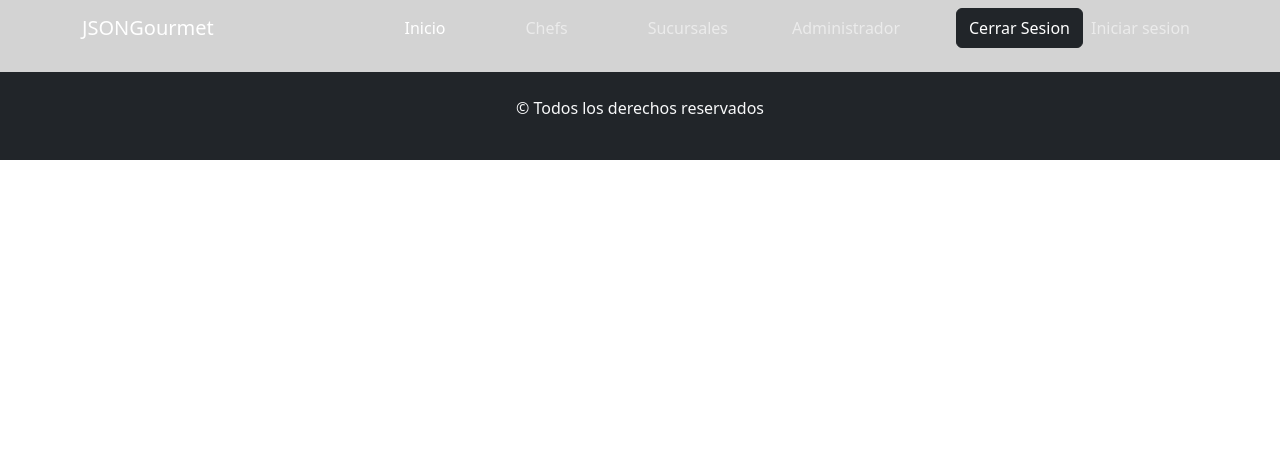
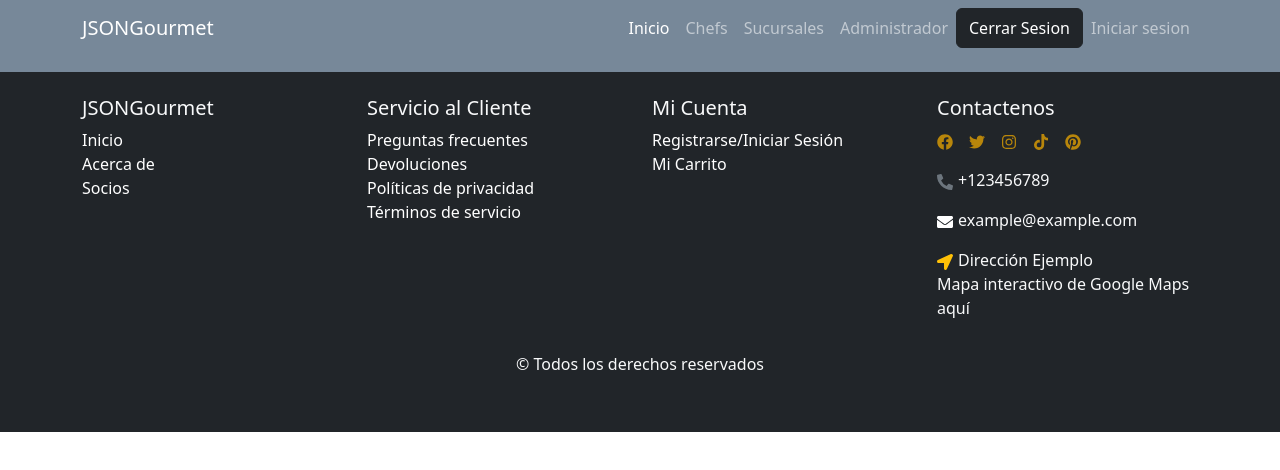
Before and after one commit to joaquin-fuentes/ProyectoFinal-Grupo3, a React (Vite) app: page / in a window 1280 px wide. Shown: the top 470 px of the page. Built offline with nearby package versions, Linux system fonts and the light colour scheme.

Commit message:
Creando estructura de Footer y añadiendo detalles de maquetado

```diff
--- a/package.json
+++ b/package.json
@@ -18,6 +18,7 @@
     "react": "^18.2.0",
     "react-bootstrap": "^2.8.0",
     "react-dom": "^18.2.0",
+    "react-icons": "^4.10.1",
     "react-router-dom": "^6.14.1",
     "sweetalert2": "^11.7.16"
   },
--- a/src/App.css
+++ b/src/App.css
@@ -10,10 +10,35 @@
 }
 
 .navbar-cristal {
-  background-color: lightgrey;
+  background-color: lightslategray;
   backdrop-filter: blur(10px);
 }
 
 .navbar-cristal .nav-link:hover {
   color: goldenrod;
 }
+
+.footer-link {
+  color: white;
+  text-decoration: none;
+}
+
+.footer-link:hover {
+  color: goldenrod;
+}
+
+.footer-icon-link {
+  text-decoration: none;
+}
+
+.footer-icon {
+  fill: #b8860b;
+}
+
+.footer-icon:hover {
+  fill: azure;
+}
+
+.footer-text {
+  margin-left: 5px;
+}
--- a/src/components/common/Footer.jsx
+++ b/src/components/common/Footer.jsx
@@ -1,9 +1,88 @@
 import React from "react";
+import { Link } from 'react-router-dom';
+import { Container, Row, Col } from 'react-bootstrap';
+import { FaEnvelope, FaFacebook, FaInstagram, FaPhoneAlt, FaTiktok, FaTwitter, FaLocationArrow, FaPinterest } from 'react-icons/fa';
+import '../../App.css';
 
 const Footer = () => {
   return (
-    <footer className="bg-dark text-light py-4 text-center">
-      <p>&copy; Todos los derechos reservados</p>
+    <footer className="bg-dark text-light py-4">
+      <Container>
+        <Row>
+          <Col md={3}>
+            <h5>JSONGourmet</h5>
+            <ul className="list-unstyled">
+              <li><Link to="/" className="footer-link">Inicio</Link></li>
+              <li><Link to="/about" className="footer-link">Acerca de</Link></li>
+              <li><Link to="/404" className="footer-link">Socios</Link></li>
+            </ul>
+          </Col>
+          <Col md={3}>
+            <h5>Servicio al Cliente</h5>
+            <ul className="list-unstyled">
+              <li><Link to="/404" className="footer-link">Preguntas frecuentes</Link></li>
+              <li><Link to="/404" className="footer-link">Devoluciones</Link></li>
+              <li><Link to="/404" className="footer-link">Políticas de privacidad</Link></li>
+              <li><Link to="/404" className="footer-link">Términos de servicio</Link></li>
+            </ul>
+          </Col>
+          <Col md={3}>
+            <h5>Mi Cuenta</h5>
+            <ul className="list-unstyled">
+              <li><Link to="/login" className="footer-link">Registrarse/Iniciar Sesión</Link></li>
+              <li><Link to="/cart" className="footer-link">Mi Carrito</Link></li>
+            </ul>
+          </Col>
+          <Col md={3}>
+            <h5>Contactenos</h5>
+            <ul className="list-unstyled">
+              <div className="d-flex align-items-center pb-2">
+                <li className="me-3">
+                  <Link to="/404" className="footer-icon-link">
+                    <FaFacebook className="footer-icon" />
+                  </Link>
+                </li>
+                <li className="me-3">
+                  <Link to="/404" className="footer-icon-link">
+                    <FaTwitter className="footer-icon" />
+                  </Link>
+                </li>
+                <li className="me-3">
+                  <Link to="/404" className="footer-icon-link">
+                    <FaInstagram className="footer-icon" />
+                  </Link>
+                </li>
+                <li className="me-3">
+                  <Link to="/404" className="footer-icon-link">
+                    <FaTiktok className="footer-icon" />
+                  </Link>
+                </li>
+                <li className="me-3">
+                  <Link to="/404" className="footer-icon-link">
+                    <FaPinterest className="footer-icon" />
+                  </Link>
+                </li>
+              </div>
+              <li className="pt-2">
+                <FaPhoneAlt className="text-secondary" />
+                <span className="footer-text">+123456789</span>
+              </li>
+              <li className="my-3">
+                <FaEnvelope className="text-white" />
+                <span className="footer-text">example@example.com</span>
+              </li>
+              <li>
+                <FaLocationArrow className="text-warning" />
+                <span className="footer-text">Dirección Ejemplo</span>
+              </li>
+              <div className="map">Mapa interactivo de Google Maps aquí</div>
+            </ul>
+          </Col>
+        </Row>
+      </Container>
+      <div className="bg-dark text-light text-center py-3">
+        <p>&copy; Todos los derechos reservados</p>
+      </div>
     </footer>
   );
 };
--- a/src/components/common/Menu.jsx
+++ b/src/components/common/Menu.jsx
@@ -10,12 +10,12 @@ const Menu = () => {
         <Navbar.Toggle aria-controls="basic-navbar-nav" />
         <Navbar.Collapse id="basic-navbar-nav">
           <Nav className="ms-auto">
-            <NavLink exact className='nav-item nav-link mx-5' activeClassName='active' to={'/'}>Inicio</NavLink>
-            <NavLink className='nav-item nav-link mx-3' activeClassName='active' to={'*'}>Chefs</NavLink>
-            <NavLink className='nav-item nav-link mx-5' activeClassName='active' to={'*'}>Sucursales</NavLink>
-            <NavLink className='nav-item nav-link me-5' activeClassName='active' to={'/administrador'}>Administrador</NavLink>
+            <NavLink className='nav-item nav-link' to={'/'}>Inicio</NavLink>
+            <NavLink className='nav-item nav-link' to={'*'}>Chefs</NavLink>
+            <NavLink className='nav-item nav-link' to={'*'}>Sucursales</NavLink>
+            <NavLink className='nav-item nav-link' to={'/administrador'}>Administrador</NavLink>
             <Button variant="dark">Cerrar Sesion</Button>
-            <NavLink className='nav-item nav-link' activeClassName='active' to={'/login'}>Iniciar sesion</NavLink>
+            <NavLink className='nav-item nav-link'to={'/login'}>Iniciar sesion</NavLink>
           </Nav>
         </Navbar.Collapse>
       </Container>
```
Also changed, not shown: 1 other file (tests, documents, lock files or other folders).
